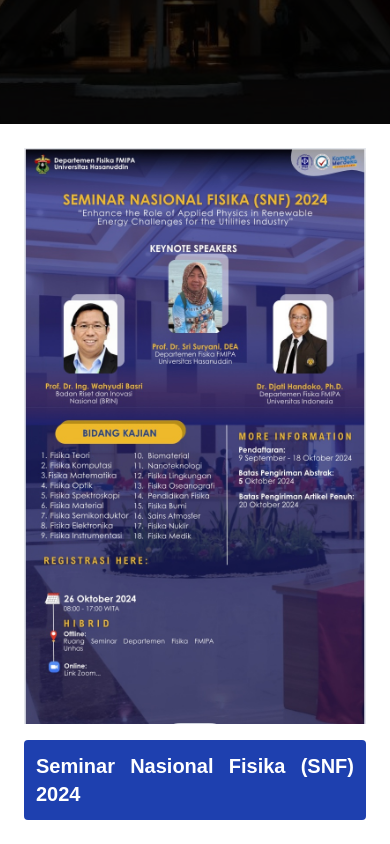
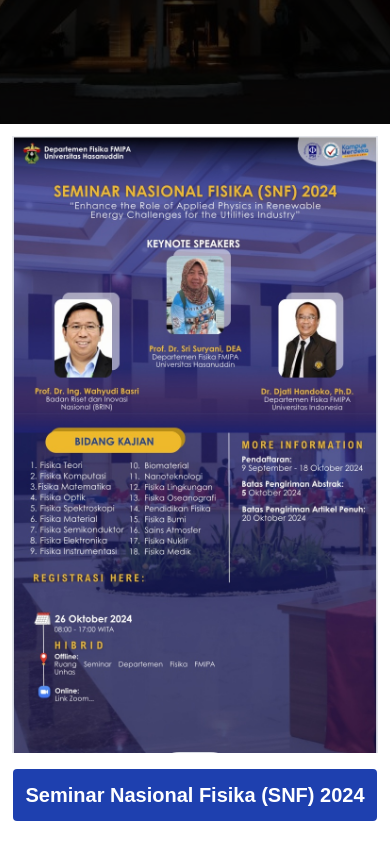
Before and after one commit to rid333/snf, a SvelteKit app: page / in a window 390 px wide. Shown: the part 720-1564 px from the top of the page. Built offline with nearby package versions, Linux system fonts and the light colour scheme; a web font is replaced by a local one.

Commit message:
Updated latar belakang section

```diff
--- a/src/routes/+page.svelte
+++ b/src/routes/+page.svelte
@@ -9,7 +9,7 @@
 <div id="main" class="flex flex-col gap-y-4">
     <!-- Pamflet and Intro Section -->
     <div
-        class="flex flex-col lg:flex-row p-6 gap-x-8 gap-y-4 justify-center items-center"
+        class="flex flex-col lg:flex-row p-3 lg:p-6 gap-x-8 gap-y-4 justify-center items-center"
     >
         <img src={Pamflet} alt="Pamflet SNF 2024" class="w-[550px] h-auto" />
         <div class="text-justify flex flex-col lg:items-start items-center">
@@ -55,7 +55,7 @@
     </div>
 
     <!-- Background Section -->
-    <div class="p-6">
+    <div class="p-3 lg:p-6">
         <h1
             class="mb-5 text-3xl font-bold text-white bg-blue-800 rounded p-2 w-fit"
         >
```
